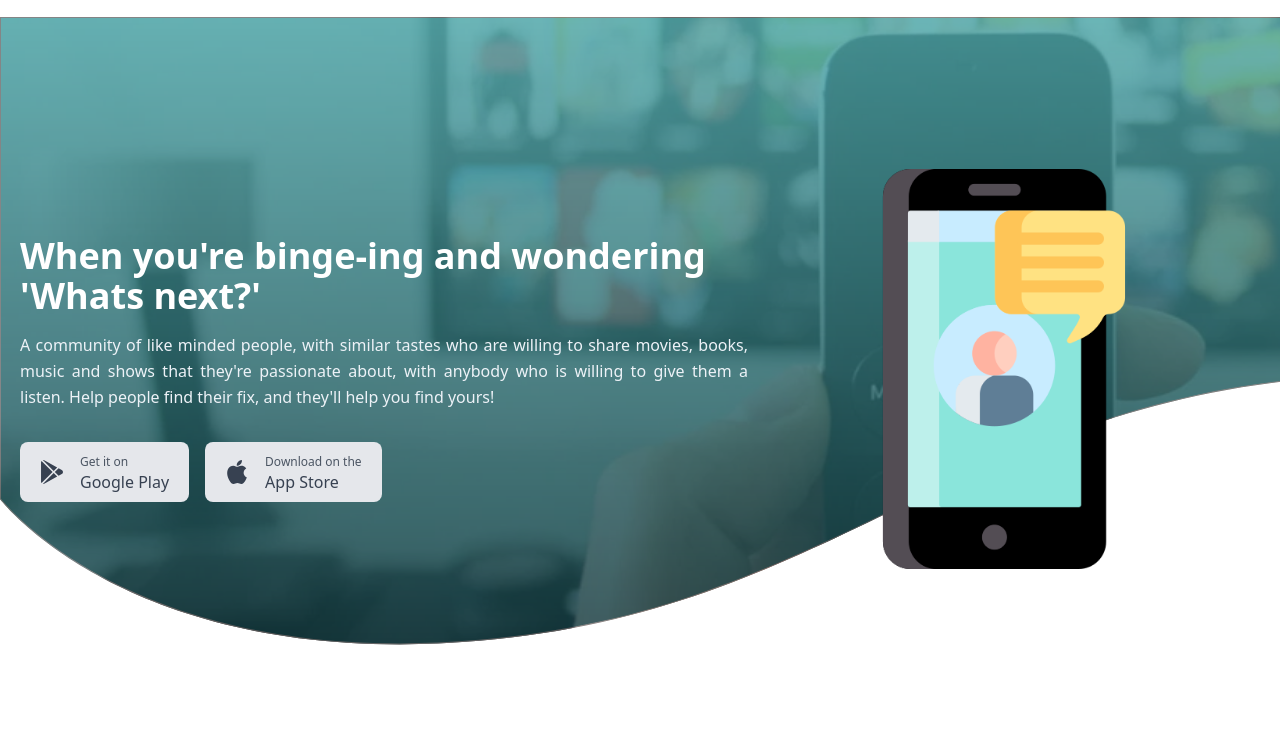
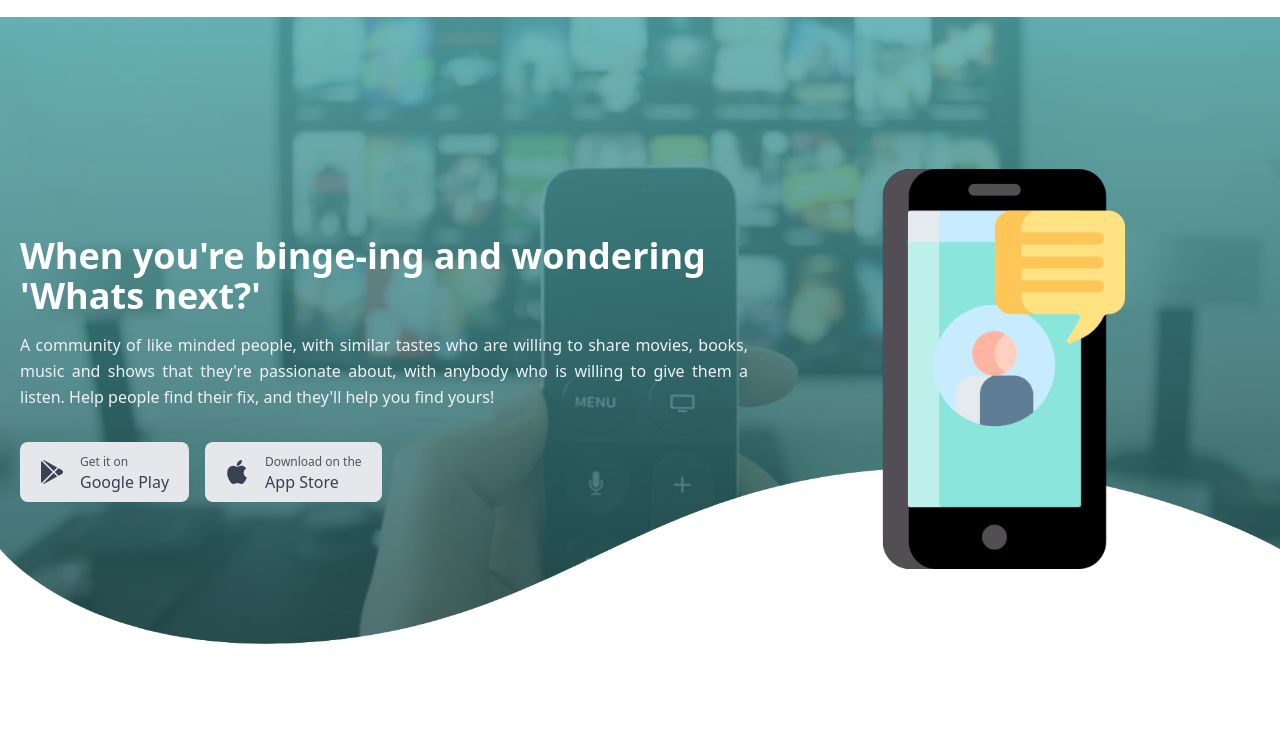
Before and after one commit to ShubhayanS/Find-ur-Fix, a plain HTML site: page index.html in a window 1280 px wide. Shown: the part 63-800 px from the top of the page. Drawn offline with nearby package versions, Linux system fonts and the light colour scheme.

Commit message:
index.html/fix/bg-head

```diff
--- a/index.html
+++ b/index.html
@@ -108,7 +108,7 @@
 }
       </style>
     </header>
-    <section class="text-gray-700 body-font f" style=" height:88vh;display:flex; background-image:url('head.png');  background-repeat: no-repeat;
+    <section class="text-gray-700 body-font f" style=" height:88vh;display:flex; background-image:url('bg-head.png');  background-repeat: no-repeat;background-size:100% 100%;
 
     " >
 
```
Also changed, not shown: Findyourfix-header.png (deleted), bg-head.png (added).
